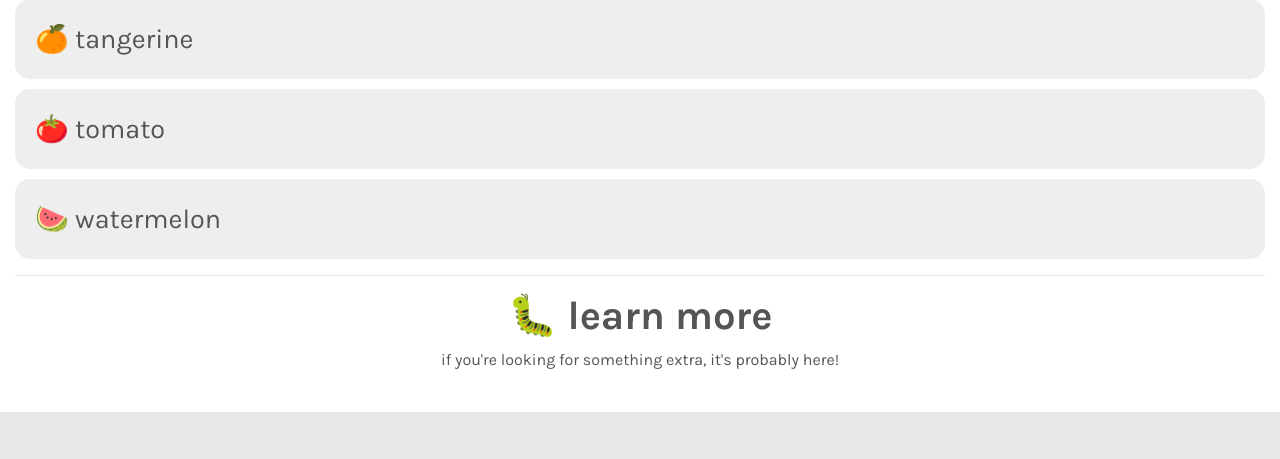
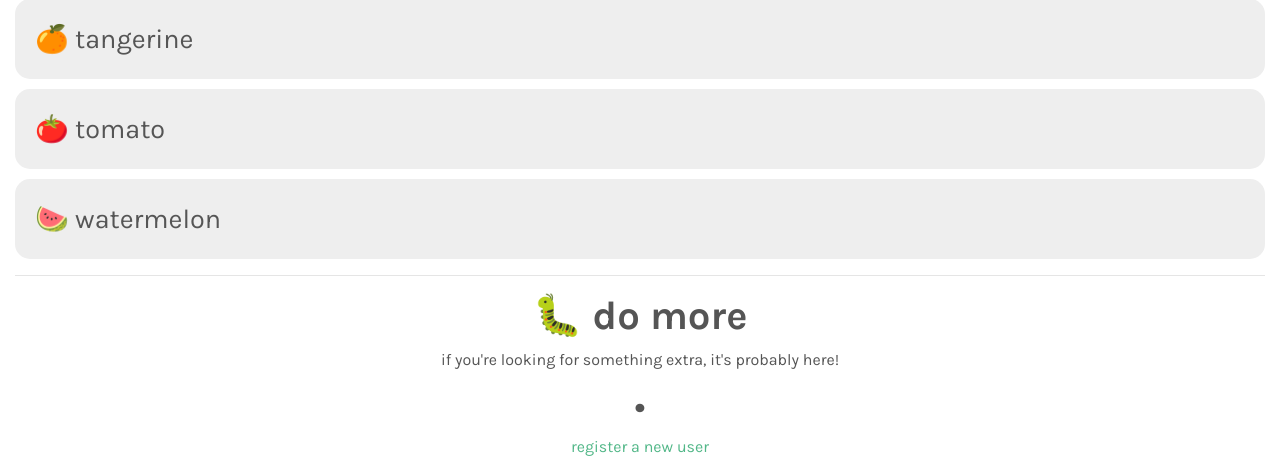
Before and after one commit to elibrowne/django-project, a Django app: page / in a window 1280 px wide. Shown: the part 1375-1834 px from the top of the page. Before the commit the page ends 1787 px from the top, so only its background shows below. Run offline with Django 3.2, Linux system fonts and the light colour scheme; data comes from the database, SQL or seed files in the repository; both versions use the stored data as it was after the commit; some libraries are stand-ins or nearby versions.

Commit message:
Added error message when user improperly registers, link to registration on index

```diff
--- a/final/plants/templates/index.html
+++ b/final/plants/templates/index.html
@@ -106,8 +106,10 @@
 
 			<hr /> <!-- vertical ruler to separate browsing and bottom website information -->
 			<div style="text-align: center;">
-				<h1> &#128027; learn more </h1>
+				<h1> &#128027; do more </h1>
 				<p> if you're looking for something extra, it's probably here! </p>
+				<h2> • </h2>
+				<a href="/newAccount" style="color: #52b788;"> register a new user </a>
 				<br />
 			</div>
 
--- a/final/plants/templates/register.html
+++ b/final/plants/templates/register.html
@@ -48,6 +48,12 @@
 		<!-- If the user is logged in, don't let them register a new account. -->
 		<div class="container-fluid">
 			{% if not user.is_authenticated %}
+			<!-- Display error messages if there are error messages caused by an improper registration -->
+			{% if not warnings == "" %}
+			<div class="alert alert-danger" style="font-family: 'Karla', sans-serif;">
+				<strong> something went wrong :( </strong> {{ warnings }}
+			</div>
+			{% endif %}
 			<h2> &#128154; welcome! </h2>
 			<p> register your new account here. if you already have an account, log in above. </p>
 			<div style="background-color: #eee; padding: 20px; border-radius: 10px;">
--- a/final/plants/views.py
+++ b/final/plants/views.py
@@ -350,13 +350,15 @@ class register(View):
 
 		context = {
 			'newAcctForm': newAcctForm,
-			'form': form
+			'form': form,
+			'warnings': ""
 		}
 
 		return HttpResponse(template.render(context, request))
 
 	def post(self, request):
-		# Creating a new user
+		# When there is a post request on the registration page, the website user attempted to make an account
+		warnings = "" # will add warnings if there are issues with their registration!
 		# User is logging in
 		newAcctForm = UserCreationForm(data=request.POST)
 		# Validate and clean the data
@@ -378,6 +380,14 @@ class register(View):
 				status = ""
 			)
 			newProfile.save()
+
+		else:
+			# The form wasn't valid, change the error message and go back to registration page
+			# Append each error to the list of errors (warning String)
+			for field in newAcctForm:
+				for error in field.errors:
+					warnings += error + " "
+
 
 		template = loader.get_template('register.html')
 
@@ -403,7 +413,8 @@ class register(View):
 
 		context = {
 			'newAcctForm': newAcctForm,
-			'form': form
+			'form': form,
+			'warnings': warnings
 		}
 
 		return HttpResponse(template.render(context, request))
```
Also changed, not shown: final/db.sqlite3.
